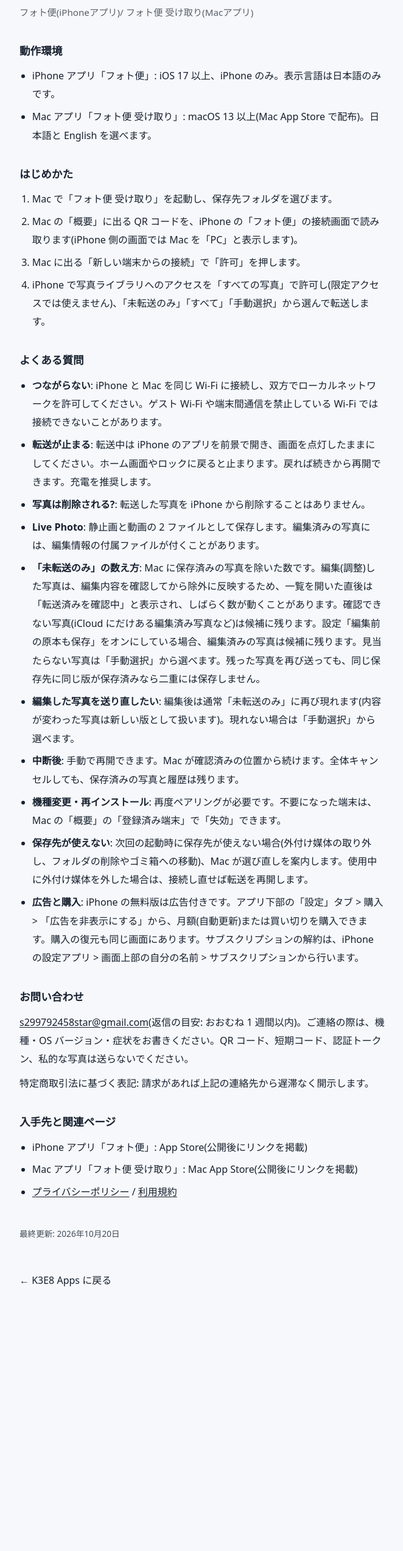
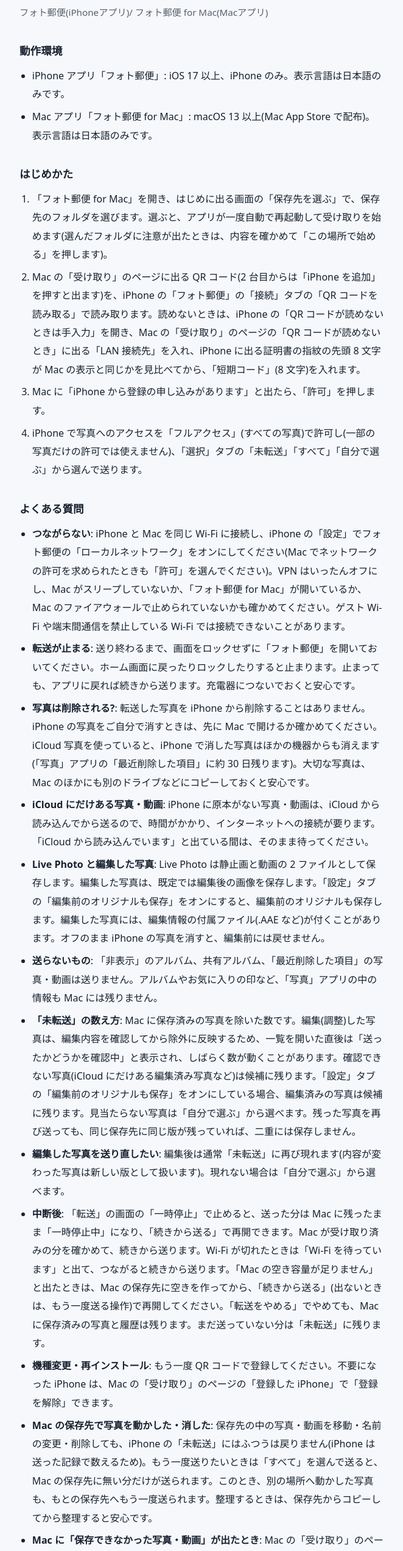
Before and after one commit to K3E8/k3e8.github.io, a plain HTML site: page photobin/support.html in a window 1280 px wide. Shown: the part 97-2640 px from the top of the page at 61% size, without its empty margins (308-970 px from the left). Before the commit the page ends 2292 px from the top, so only its background shows below. Drawn offline with Linux system fonts and the light colour scheme.

Commit message:
フォト郵便の公開ページ 3 本を 1.0 の名前と画面の言葉に更新
- アプリの名前を「フォト郵便」「フォト郵便 for Mac」に変更(旧「フォト便」「フォト便 受け取り」)
- サポート: はじめかた・手入力の登録・中断後(一時停止・Wi-Fi の待ち・Mac の空き)・iCloud にだけある写真・動画・Mac の「保存できなかった写真・動画」などを 1.0 の画面に合わせた
- プライバシーポリシー: 追跡の許可を求めないこと(広告用 ID は取得できない状態)、Mac のシステムのログの説明を追記
- 改定日・最終更新を 2026年11月24日に

Co-Authored-By: Claude Opus 5.5 <noreply@anthropic.com>

```diff
--- a/photobin/support.html
+++ b/photobin/support.html
@@ -3,8 +3,8 @@
 <head>
   <meta charset="UTF-8">
   <meta name="viewport" content="width=device-width, initial-scale=1.0">
-  <title>サポート | フォト便</title>
-  <meta name="description" content="フォト便のサポートページ。動作環境、はじめかた、よくある質問、お問い合わせ。">
+  <title>サポート | フォト郵便</title>
+  <meta name="description" content="フォト郵便のサポートページ。動作環境、はじめかた、よくある質問、お問い合わせ。">
   <link rel="canonical" href="https://k3e8.github.io/photobin/support.html">
   <meta name="theme-color" content="#f6f8fb" media="(prefers-color-scheme: light)">
   <meta name="theme-color" content="#0c1220" media="(prefers-color-scheme: dark)">
@@ -25,32 +25,36 @@
 <body>
   <main class="policy">
     <h1>サポート</h1>
-    <p class="app-name">フォト便(iPhoneアプリ)/ フォト便 受け取り(Macアプリ)</p>
+    <p class="app-name">フォト郵便(iPhoneアプリ)/ フォト郵便 for Mac(Macアプリ)</p>
 
     <h2>動作環境</h2>
     <ul>
-      <li>iPhone アプリ「フォト便」: iOS 17 以上、iPhone のみ。表示言語は日本語のみです。</li>
-      <li>Mac アプリ「フォト便 受け取り」: macOS 13 以上(Mac App Store で配布)。日本語と English を選べます。</li>
+      <li>iPhone アプリ「フォト郵便」: iOS 17 以上、iPhone のみ。表示言語は日本語のみです。</li>
+      <li>Mac アプリ「フォト郵便 for Mac」: macOS 13 以上(Mac App Store で配布)。表示言語は日本語のみです。</li>
     </ul>
 
     <h2>はじめかた</h2>
     <ol>
-      <li>Mac で「フォト便 受け取り」を起動し、保存先フォルダを選びます。</li>
-      <li>Mac の「概要」に出る QR コードを、iPhone の「フォト便」の接続画面で読み取ります(iPhone 側の画面では Mac を「PC」と表示します)。</li>
-      <li>Mac に出る「新しい端末からの接続」で「許可」を押します。</li>
-      <li>iPhone で写真ライブラリへのアクセスを「すべての写真」で許可し(限定アクセスでは使えません)、「未転送のみ」「すべて」「手動選択」から選んで転送します。</li>
+      <li>「フォト郵便 for Mac」を開き、はじめに出る画面の「保存先を選ぶ」で、保存先のフォルダを選びます。選ぶと、アプリが一度自動で再起動して受け取りを始めます(選んだフォルダに注意が出たときは、内容を確かめて「この場所で始める」を押します)。</li>
+      <li>Mac の「受け取り」のページに出る QR コード(2 台目からは「iPhone を追加」を押すと出ます)を、iPhone の「フォト郵便」の「接続」タブの「QR コードを読み取る」で読み取ります。読めないときは、iPhone の「QR コードが読めないときは手入力」を開き、Mac の「受け取り」のページの「QR コードが読めないとき」に出る「LAN 接続先」を入れ、iPhone に出る証明書の指紋の先頭 8 文字が Mac の表示と同じかを見比べてから、「短期コード」(8 文字)を入れます。</li>
+      <li>Mac に「iPhone から登録の申し込みがあります」と出たら、「許可」を押します。</li>
+      <li>iPhone で写真へのアクセスを「フルアクセス」(すべての写真)で許可し(一部の写真だけの許可では使えません)、「選択」タブの「未転送」「すべて」「自分で選ぶ」から選んで送ります。</li>
     </ol>
 
     <h2>よくある質問</h2>
     <ul>
-      <li><strong>つながらない</strong>: iPhone と Mac を同じ Wi-Fi に接続し、双方でローカルネットワークを許可してください。ゲスト Wi-Fi や端末間通信を禁止している Wi-Fi では接続できないことがあります。</li>
-      <li><strong>転送が止まる</strong>: 転送中は iPhone のアプリを前景で開き、画面を点灯したままにしてください。ホーム画面やロックに戻ると止まります。戻れば続きから再開できます。充電を推奨します。</li>
-      <li><strong>写真は削除される?</strong>: 転送した写真を iPhone から削除することはありません。</li>
-      <li><strong>Live Photo</strong>: 静止画と動画の 2 ファイルとして保存します。編集済みの写真には、編集情報の付属ファイルが付くことがあります。</li>
-      <li><strong>「未転送のみ」の数え方</strong>: Mac に保存済みの写真を除いた数です。編集(調整)した写真は、編集内容を確認してから除外に反映するため、一覧を開いた直後は「転送済みを確認中」と表示され、しばらく数が動くことがあります。確認できない写真(iCloud にだけある編集済み写真など)は候補に残ります。設定「編集前の原本も保存」をオンにしている場合、編集済みの写真は候補に残ります。見当たらない写真は「手動選択」から選べます。残った写真を再び送っても、同じ保存先に同じ版が保存済みなら二重には保存しません。</li>
-      <li><strong>編集した写真を送り直したい</strong>: 編集後は通常「未転送のみ」に再び現れます(内容が変わった写真は新しい版として扱います)。現れない場合は「手動選択」から選べます。</li>
-      <li><strong>中断後</strong>: 手動で再開できます。Mac が確認済みの位置から続けます。全体キャンセルしても、保存済みの写真と履歴は残ります。</li>
-      <li><strong>機種変更・再インストール</strong>: 再度ペアリングが必要です。不要になった端末は、Mac の「概要」の「登録済み端末」で「失効」できます。</li>
+      <li><strong>つながらない</strong>: iPhone と Mac を同じ Wi-Fi に接続し、iPhone の「設定」でフォト郵便の「ローカルネットワーク」をオンにしてください(Mac でネットワークの許可を求められたときも「許可」を選んでください)。VPN はいったんオフにし、Mac がスリープしていないか、「フォト郵便 for Mac」が開いているか、Mac のファイアウォールで止められていないかも確かめてください。ゲスト Wi-Fi や端末間通信を禁止している Wi-Fi では接続できないことがあります。</li>
+      <li><strong>転送が止まる</strong>: 送り終わるまで、画面をロックせずに「フォト郵便」を開いておいてください。ホーム画面に戻ったりロックしたりすると止まります。止まっても、アプリに戻れば続きから送ります。充電器につないでおくと安心です。</li>
+      <li><strong>写真は削除される?</strong>: 転送した写真を iPhone から削除することはありません。iPhone の写真をご自分で消すときは、先に Mac で開けるか確かめてください。iCloud 写真を使っていると、iPhone で消した写真はほかの機器からも消えます(「写真」アプリの「最近削除した項目」に約 30 日残ります)。大切な写真は、Mac のほかにも別のドライブなどにコピーしておくと安心です。</li>
+      <li><strong>iCloud にだけある写真・動画</strong>: iPhone に原本がない写真・動画は、iCloud から読み込んでから送るので、時間がかかり、インターネットへの接続が要ります。「iCloud から読み込んでいます」と出ている間は、そのまま待ってください。</li>
+      <li><strong>Live Photo と編集した写真</strong>: Live Photo は静止画と動画の 2 ファイルとして保存します。編集した写真は、既定では編集後の画像を保存します。「設定」タブの「編集前のオリジナルも保存」をオンにすると、編集前のオリジナルも保存します。編集した写真には、編集情報の付属ファイル(.AAE など)が付くことがあります。オフのまま iPhone の写真を消すと、編集前には戻せません。</li>
+      <li><strong>送らないもの</strong>: 「非表示」のアルバム、共有アルバム、「最近削除した項目」の写真・動画は送りません。アルバムやお気に入りの印など、「写真」アプリの中の情報も Mac には残りません。</li>
+      <li><strong>「未転送」の数え方</strong>: Mac に保存済みの写真を除いた数です。編集(調整)した写真は、編集内容を確認してから除外に反映するため、一覧を開いた直後は「送ったかどうかを確認中」と表示され、しばらく数が動くことがあります。確認できない写真(iCloud にだけある編集済み写真など)は候補に残ります。「設定」タブの「編集前のオリジナルも保存」をオンにしている場合、編集済みの写真は候補に残ります。見当たらない写真は「自分で選ぶ」から選べます。残った写真を再び送っても、同じ保存先に同じ版が残っていれば、二重には保存しません。</li>
+      <li><strong>編集した写真を送り直したい</strong>: 編集後は通常「未転送」に再び現れます(内容が変わった写真は新しい版として扱います)。現れない場合は「自分で選ぶ」から選べます。</li>
+      <li><strong>中断後</strong>: 「転送」の画面の「一時停止」で止めると、送った分は Mac に残ったまま「一時停止中」になり、「続きから送る」で再開できます。Mac が受け取り済みの分を確かめて、続きから送ります。Wi-Fi が切れたときは「Wi-Fi を待っています」と出て、つながると続きから送ります。「Mac の空き容量が足りません」と出たときは、Mac の保存先に空きを作ってから、「続きから送る」(出ないときは、もう一度送る操作)で再開してください。「転送をやめる」でやめても、Mac に保存済みの写真と履歴は残ります。まだ送っていない分は「未転送」に残ります。</li>
+      <li><strong>機種変更・再インストール</strong>: もう一度 QR コードで登録してください。不要になった iPhone は、Mac の「受け取り」のページの「登録した iPhone」で「登録を解除」できます。</li>
+      <li><strong>Mac の保存先で写真を動かした・消した</strong>: 保存先の中の写真・動画を移動・名前の変更・削除しても、iPhone の「未転送」にはふつうは戻りません(iPhone は送った記録で数えるため)。もう一度送りたいときは「すべて」を選んで送ると、Mac の保存先に無い分だけが送られます。このとき、別の場所へ動かした写真も、もとの保存先へもう一度送られます。整理するときは、保存先からコピーしてから整理すると安心です。</li>
+      <li><strong>Mac に「保存できなかった写真・動画」が出たとき</strong>: Mac の「受け取り」のページに「保存できなかった写真・動画」が出たら、iPhone の「フォト郵便」からもう一度送ってください。iPhone から消してしまった場合は、iPhone の「写真」アプリの「最近削除した項目」から戻してから送ってください。</li>
       <li><strong>保存先が使えない</strong>: 次回の起動時に保存先が使えない場合(外付け媒体の取り外し、フォルダの削除やゴミ箱への移動)、Mac が選び直しを案内します。使用中に外付け媒体を外した場合は、接続し直せば転送を再開します。</li>
       <li><strong>広告と購入</strong>: iPhone の無料版は広告付きです。アプリ下部の「設定」タブ &gt; 購入 &gt; 「広告を非表示にする」から、月額(自動更新)または買い切りを購入できます。購入の復元も同じ画面にあります。サブスクリプションの解約は、iPhone の設定アプリ &gt; 画面上部の自分の名前 &gt; サブスクリプションから行います。</li>
     </ul>
@@ -61,12 +65,12 @@
 
     <h2>入手先と関連ページ</h2>
     <ul>
-      <li>iPhone アプリ「フォト便」: App Store(公開後にリンクを掲載)</li>
-      <li>Mac アプリ「フォト便 受け取り」: Mac App Store(公開後にリンクを掲載)</li>
+      <li>iPhone アプリ「フォト郵便」: App Store(公開後にリンクを掲載)</li>
+      <li>Mac アプリ「フォト郵便 for Mac」: Mac App Store(公開後にリンクを掲載)</li>
       <li><a href="privacy.html">プライバシーポリシー</a> / <a href="terms.html">利用規約</a></li>
     </ul>
 
-    <p class="updated">最終更新: 2026年10月20日</p>
+    <p class="updated">最終更新: 2026年11月24日</p>
     <a class="back" href="../">← K3E8 Apps に戻る</a>
   </main>
 </body>
```
Also changed, not shown: photobin/privacy.html (+9 -9 lines), photobin/terms.html (+5 -5 lines).
